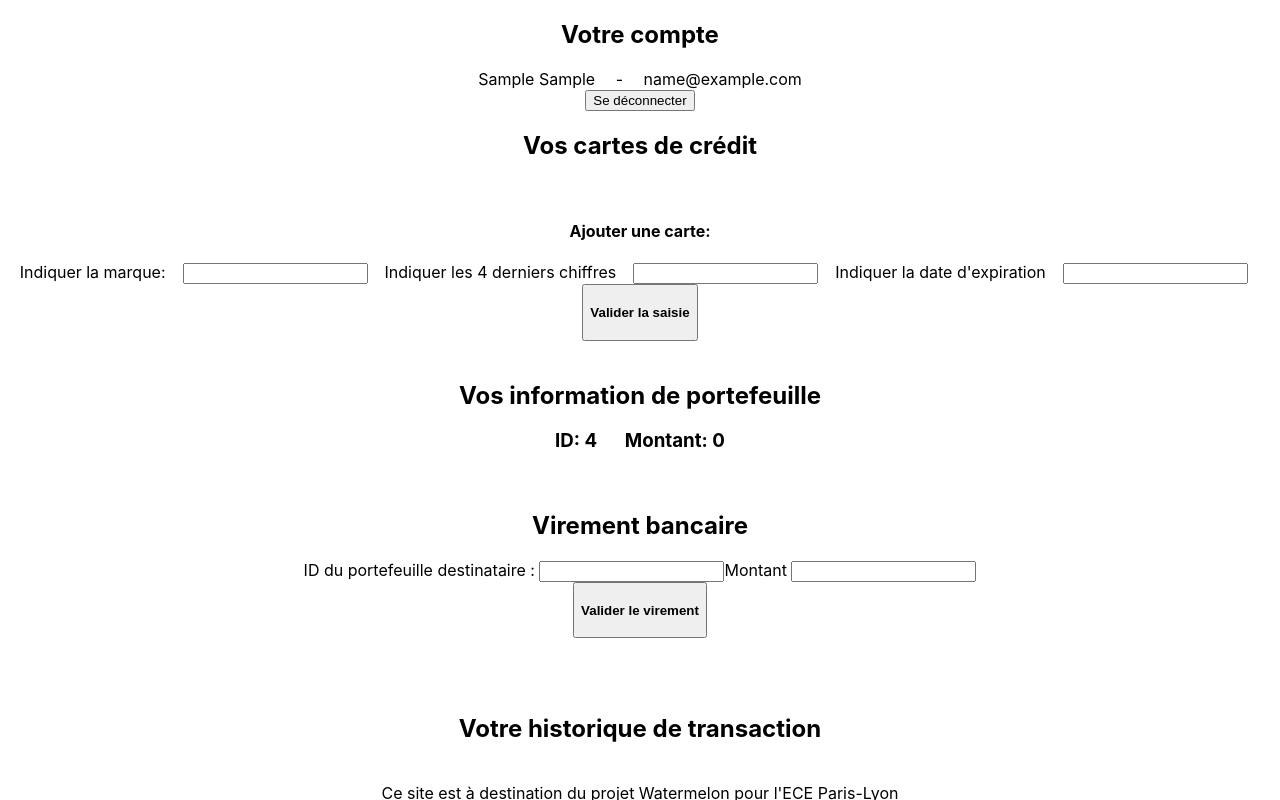
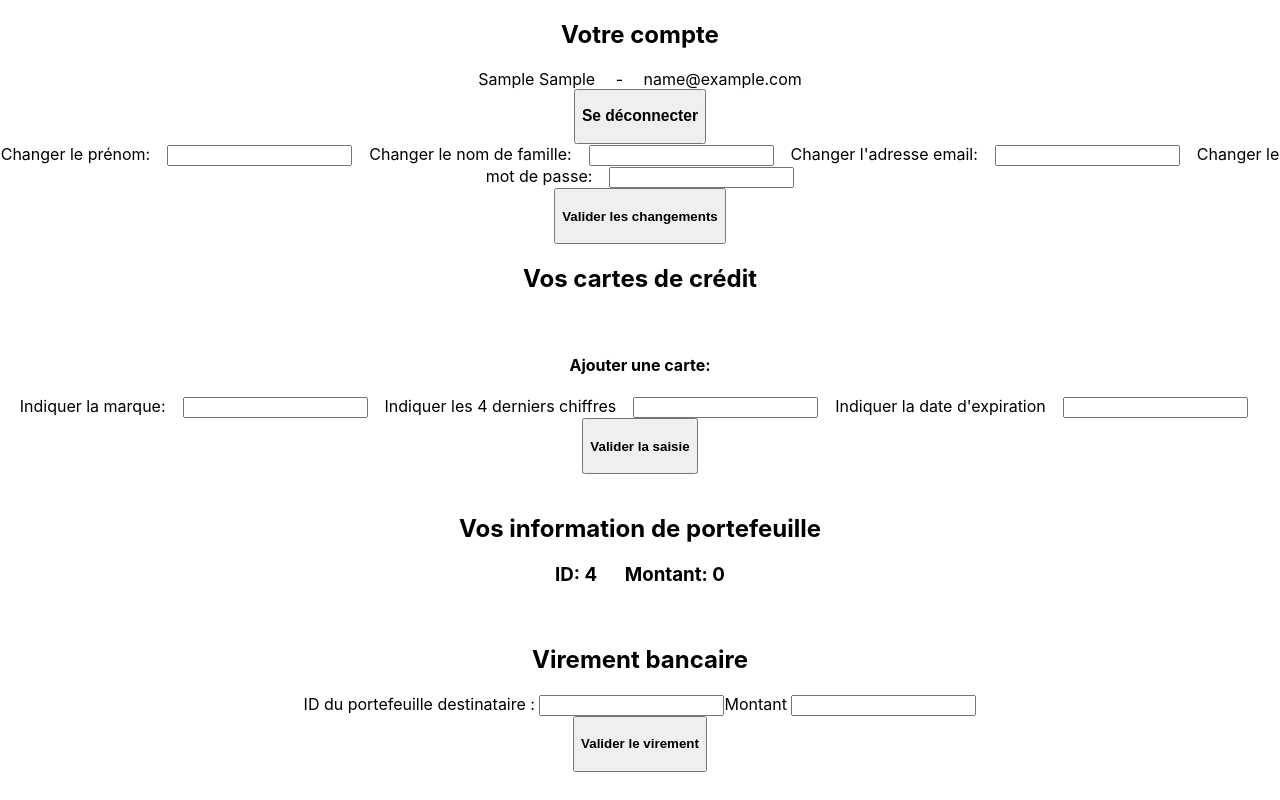
Before and after one commit to Billette/watermelon, a React (Create React App) app: page / in a window 1280 px wide. Both pictures are taken after typing "Sample", "Sample", "name@example.com", "Sample123" into the empty fields and a click on the button "Subscribe". Shown: the top 800 px of the page. Built offline with nearby package versions, Linux system fonts and the light colour scheme.

Commit message:
Last logic commit
all the logic is made, just have to add some style if necessary

```diff
--- a/src/account/AddCard.js
+++ b/src/account/AddCard.js
@@ -7,9 +7,9 @@ class AddCard extends Component {
         super(props);
         this.state = {
 
-            newBrand: '',
-            newLastFour: '',
-            newExpireAt: '',
+            newBrand: "",
+            newLastFour: "",
+            newExpireAt: "",
         }
 
         this.handleChange = this.handleChange.bind(this);
@@ -27,9 +27,9 @@ class AddCard extends Component {
 
         var isToCreate = true;
 
-        let newBrand = '';
-        let newLastFour = '';
-        let newExpireAt = '';
+        let newBrand = "";
+        let newLastFour = "";
+        let newExpireAt = "";
 
         // Check for empty text fields
         if(this.state.newBrand !== '')
@@ -73,10 +73,9 @@ class AddCard extends Component {
 
         // Reset the input text fields
         this.setState({
-            newBrand: '',
-            newLastFour: '',
-            newExpireAt: '',
-            isToCreate: true,
+            newBrand: "",
+            newLastFour: "",
+            newExpireAt: "",
         });
 
         //Inform the parent (MyCreditCards) to re-render
--- a/src/account/MyAccount.js
+++ b/src/account/MyAccount.js
@@ -17,6 +17,7 @@ class MyAccount extends Component {
   //Refresh the page when a modification is made
   handleToUpdate = () => {
     this.setState({
+      idUser: sessionStorage.getItem("idUser"),
       myUser: request.getUserByID(this.state.idUser),
       myCards: request.getCreditCardsOfUser(this.state.idUser),
       myWallet: request.getWalletOfUser(this.state.idUser),
--- a/src/account/MyCard.js
+++ b/src/account/MyCard.js
@@ -3,9 +3,9 @@ import request from "../database/Request.js";
 
 class MyCard extends Component {
   state = {
-    newBrand: null,
-    newLastFour: null,
-    newExpireAt: null
+    newBrand: "",
+    newLastFour: "",
+    newExpireAt: ""
   };
 
   handleChange = event => {
@@ -163,7 +163,7 @@ class MyCard extends Component {
         newExpireAt: ""
       });
 
-      //Inform the parent (MyCreditCards) to re-render
+      //Inform the super-parent (MyAccount) to re-render
       var handleToUpdate = this.props.handleToUpdate;
       handleToUpdate();
     } else {
@@ -172,7 +172,6 @@ class MyCard extends Component {
   };
 
   payin = () => {
-    var walletsKey = "Wallets";
     var isToPayIn = true;
     var idUser = this.props.idUser;
     var amount = parseInt(this.state.amount, 10);
@@ -192,7 +191,24 @@ class MyCard extends Component {
       var newWallets = wallets.filter(wallet => wallet.id !== myWallet.id);
       newWallets.push(myWallet);
 
+      var history = request.getHistory();
+      var transaction = {
+        id: request.IDAutoIncrement(history),
+        type: "payin",
+        idWallet: myWallet.id,
+        amount: amount
+      };
+
+      history.push(transaction);
+      var newHistory = history;
+
+      //Put into the wallet storage
+      var walletsKey = "Wallets";
       sessionStorage.setItem(walletsKey, JSON.stringify(newWallets));
+
+      //put into the history storage
+      var historyKey = "History";
+      sessionStorage.setItem(historyKey, JSON.stringify(newHistory));
 
       this.setState({
         amount: ""
@@ -206,7 +222,6 @@ class MyCard extends Component {
   };
 
   payout = () => {
-    var walletsKey = "Wallets";
     var isToPayOut = true;
     var idUser = this.props.idUser;
     var amount = parseInt(this.state.amount, 10);
@@ -226,7 +241,24 @@ class MyCard extends Component {
       var newWallets = wallets.filter(wallet => wallet.id !== myWallet.id);
       newWallets.push(myWallet);
 
+      var history = request.getHistory();
+      var transaction = {
+        id: request.IDAutoIncrement(history),
+        type: "payout",
+        idWallet: myWallet.id,
+        amount: amount
+      };
+
+      history.push(transaction);
+      var newHistory = history;
+
+      //Put into the wallet storage
+      var walletsKey = "Wallets";
       sessionStorage.setItem(walletsKey, JSON.stringify(newWallets));
+
+      //put into the history storage
+      var historyKey = "History";
+      sessionStorage.setItem(historyKey, JSON.stringify(newHistory));
 
       this.setState({
         amount: ""
--- a/src/account/MyName.js
+++ b/src/account/MyName.js
@@ -1,6 +1,141 @@
 import React, { Component } from "react";
+import request from "../database/Request.js";
 
 class MyName extends Component {
+
+  state = {
+    newFirstName: "",
+    newLastName: "",
+    newEmail: "",
+    newPassword: "",
+  };
+
+  handleChange = event => {
+    this.setState({ [event.target.name]: event.target.value });
+  };
+
+  displayModify = () => {
+    return (
+      <div>
+        Changer le prénom: &ensp;{" "}
+        <input
+          type="text"
+          name="newFirstName"
+          value={this.state.newFirstName}
+          onChange={this.handleChange}
+        />{" "}
+        &ensp; Changer le nom de famille: &ensp;{" "}
+        <input
+          type="text"
+          name="newLastName"
+          value={this.state.newLastName}
+          onChange={this.handleChange}
+        />{" "}
+        &ensp; Changer l'adresse email: &ensp;{" "}
+        <input
+          type="text"
+          name="newEmail"
+          value={this.state.newEmail}
+          onChange={this.handleChange}
+        />{" "}
+        &ensp; Changer le mot de passe: &ensp;{" "}
+        <input
+          type="text"
+          name="newPassword"
+          value={this.state.newPassword}
+          onChange={this.handleChange}
+        />{" "}
+        <br></br>
+        <button onClick={() => this.modifyUser(this.props.idUser)}>
+          {" "}
+          <h4> Valider les changements </h4>{" "}
+        </button>
+        <br></br>
+      </div>
+    );
+  };
+
+  modifyUser = idUser => {
+    var usersKey = "Users";
+    var users = request.getUsers();
+    var isToModify = true;
+
+    //get the new users without the removed user
+    var newUsers = users.filter(user => user.id !== parseInt(idUser, 10));
+
+    //get the user to modify
+    var userToModify = users.find(user => user.id === parseInt(idUser, 10));
+
+    let newFirstName= "";
+    let newLastName= "";
+    let newEmail= "";
+    let newPassword="";
+
+    // If all fields are empty, noting to modify
+    if (
+      this.state.newFirstName === "" &&
+      this.state.newLastName === "" &&
+      this.state.newEmail === "" &&
+      this.state.newPassword === ""
+    ) {
+      isToModify = false;
+    }
+
+    if (isToModify === true) {
+      // Check for empty text fields
+      if (this.state.newFirstName !== "") {
+        newFirstName = this.state.newFirstName;
+      } else {
+        newFirstName = userToModify.firstName;
+      }
+
+      if (this.state.newLastName !== "") {
+        newLastName = this.state.newLastName;
+      } else {
+        newLastName = userToModify.lastName;
+      }
+
+      if (this.state.newEmail !== "") {
+        newEmail = this.state.newEmail;
+      } else {
+        newEmail = userToModify.email;
+      }
+
+      if (this.state.newPassword !== "") {
+        newPassword = this.state.newPassword;
+      } else {
+        newPassword = userToModify.password;
+      }
+
+      var newUser = {
+        id: userToModify.id,
+        firstName: newFirstName,
+        lastName: newLastName,
+        email: newEmail,
+        password: newPassword
+      };
+
+      console.log(newUser);
+
+      newUsers.push(newUser);
+      sessionStorage.setItem(usersKey, JSON.stringify(newUsers));
+
+      // Reset the input text fields
+      this.setState({
+        newFirstName: "",
+        newLastName: "",
+        newEmail: "",
+        newPassword: "",
+      });
+
+      //Inform the super-parent (MyAccount) to re-render
+      var handleToUpdate = this.props.handleToUpdate;
+      handleToUpdate();
+    } else {
+      console.log("Rien à modifier");
+    }
+  };
+
   render() {
     const {
       myUser: { firstName, lastName, email },
@@ -11,7 +146,8 @@ class MyName extends Component {
         <h2> Votre compte </h2>
         {firstName} {lastName} &emsp;-&emsp; {email}
         <br />
-        <button onClick={logout}>Se déconnecter</button>
+        <button onClick={logout}> <h3> Se déconnecter </h3> </button>
+        <div className="displayModify"> {this.displayModify()} </div>
       </div>
     );
   }
```
